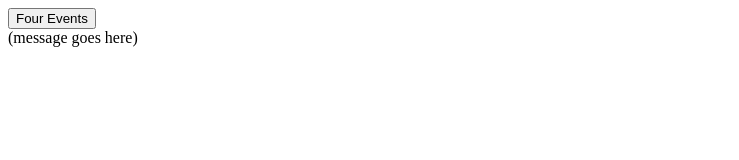
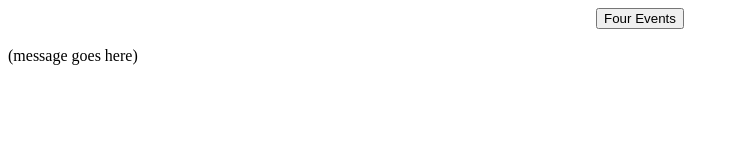
Before and after one commit to tyronebest/tyronebest.github.io, a plain HTML site: page mobilefall2016/onebutton/index.html in a window 1280 px wide. Shown: the whole page, without its empty margins (0-739 px from the left). Drawn offline with Linux system fonts and the light colour scheme.

Commit message:
one button

```diff
--- a/mobilefall2016/onebutton/index.html
+++ b/mobilefall2016/onebutton/index.html
@@ -16,7 +16,7 @@ secondary goal: center the button in the middle of the page
         <link rel = "stylesheet" href="style.css">
     </head>
     <body>
-        <button id ="btn">Four Events</button>
+        <div id ="bttn"><button id ="btn">Four Events</button></div>
         <br>
         <span id= "msg">(message goes here)</span>
 
--- a/mobilefall2016/onebutton/style.css
+++ b/mobilefall2016/onebutton/style.css
@@ -1,4 +1,4 @@
 #bttn{
-    margin:0 auto;
+    text-align: center;
 
 }
```
